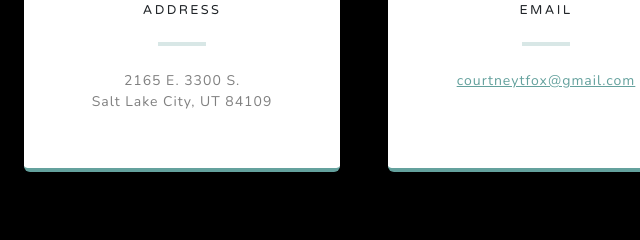
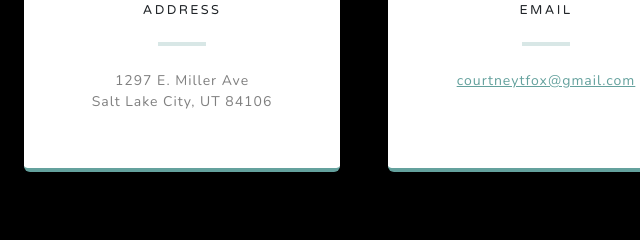
Before and after one commit to coffeejoshua/hairbycourtneyfox, a website: page src/pug/index.pug in a window 1280 px wide. Shown: the part 3829-4069 px from the top of the page, 94-734 px from the left. Drawn offline with nearby package versions, Linux system fonts and the light colour scheme; files that its build step writes are made by us from their sources; files whose address does not match are found by name.

Commit message:
Update the salon address

```diff
--- a/src/pug/index.pug
+++ b/src/pug/index.pug
@@ -125,7 +125,6 @@ html(lang='en')
                         i.far.fa-paper-plane.fa-2x.mb-2.text-white
                         h2.text-white.mb-5 Contact Courtney
 
-
         // Contact Tiles
         section.contact-section.bg-black
             .container.px-4.px-lg-5
@@ -136,8 +135,7 @@ html(lang='en')
                                 i.fas.fa-map-marked-alt.text-primary.mb-2
                                 h4.text-uppercase.m-0 Address
                                 hr.my-4.mx-auto
-                                .small.text-black-50 2165 E. 3300 S. <p> Salt Lake City, UT 84109
-
+                                .small.text-black-50 1297 E. Miller Ave <p> Salt Lake City, UT 84106
 
                     .col-md-4.mb-3.mb-md-0
                         .card.py-4.h-100
```
